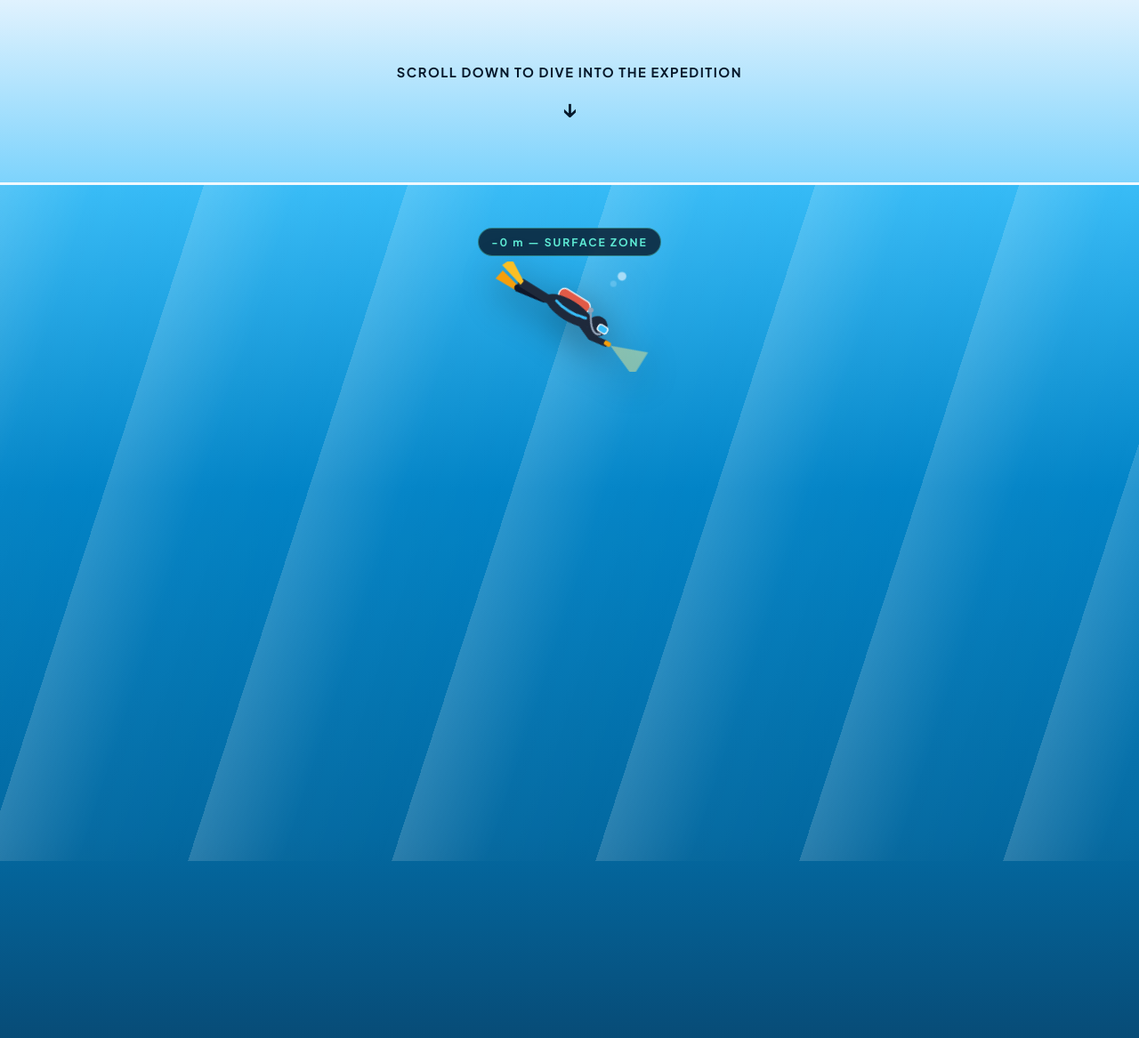
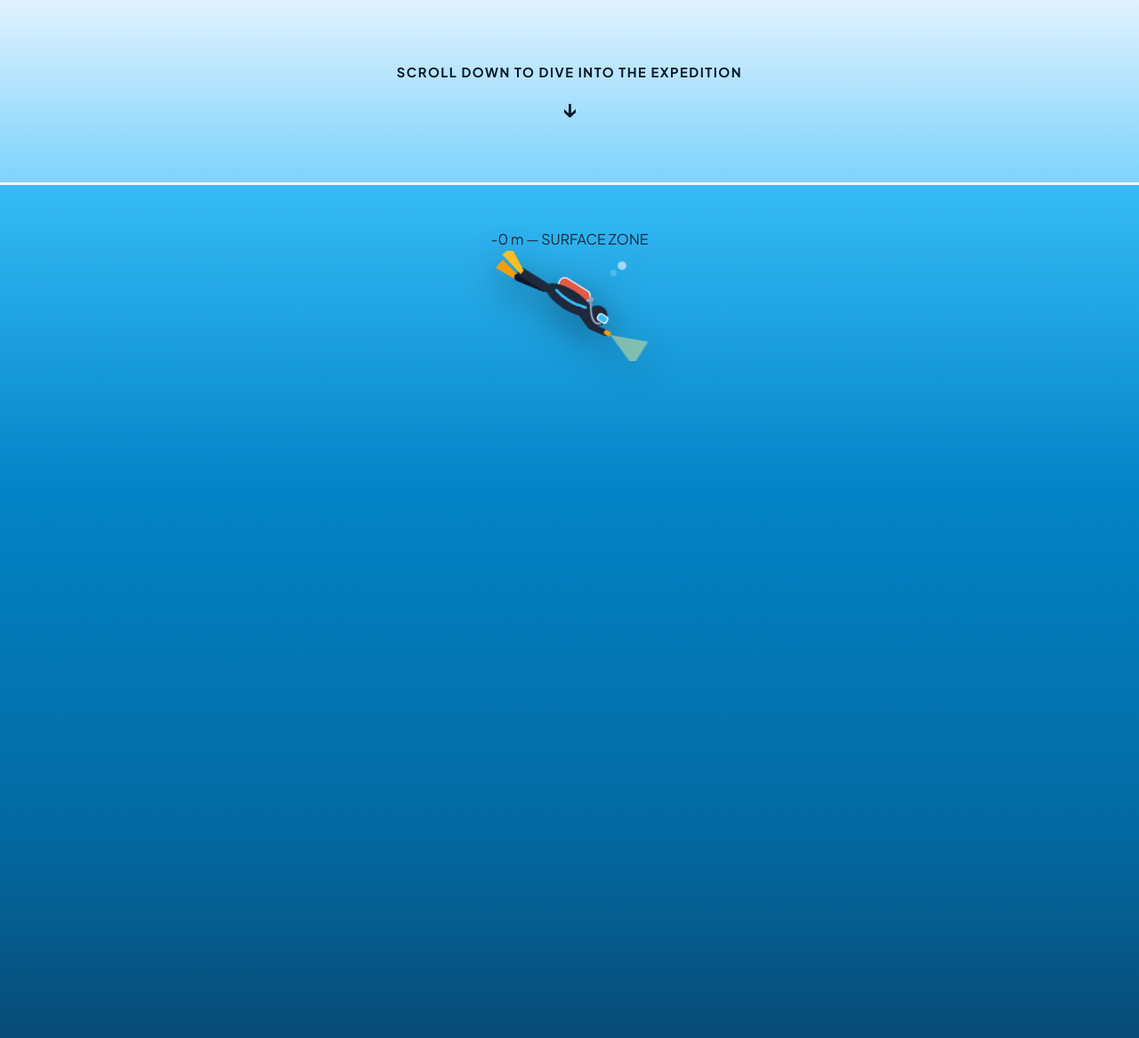
Before and after one commit to ThelmaGayCortijo/Tara-Pacific, a Flask app: page / in a window 1280 px wide. Shown: the top 1167 px of the page at 89% size. Run offline with Flask 3, Linux system fonts and the light colour scheme; some web fonts are replaced.

Commit message:
changement animation intro

```diff
--- a/static/style.css
+++ b/static/style.css
@@ -1397,22 +1397,6 @@ h1, h2, h3 {
     100% { transform: translateY(8px); }
 }
 
-/* Rayons lumineux sous la surface */
-.underwater-rays {
-    position: absolute;
-    top: 26vh;
-    left: 0;
-    width: 100%;
-    height: 95vh;
-    background: repeating-linear-gradient(
-        108deg,
-        rgba(255, 255, 255, 0.16) 0%,
-        rgba(255, 255, 255, 0.02) 7%,
-        transparent 15%
-    );
-    pointer-events: none;
-}
-
 /* Le plongeur reste "sticky" au milieu de l'écran pendant qu'on scrolle vers le bas */
 .scrolling-diver-sticky {
     position: sticky;
@@ -1457,17 +1441,24 @@ h1, h2, h3 {
     100% { transform: translateY(-20px); opacity: 0; }
 }
 
-.diver-depth-tag {
-    font-size: 0.76rem;
-    font-weight: 700;
-    letter-spacing: 2px;
-    color: #5eead4;
-    background: rgba(7, 25, 43, 0.82);
-    border: 1px solid rgba(94, 234, 212, 0.4);
-    padding: 5px 14px;
+diver-depth-tag {
+    font-size: 0.62rem;
+    font-weight: 700;
+    letter-spacing: 1.4px;
+    color: #a0dedf;
+    background: rgba(7, 25, 43, 0.78);
+    border: 1px solid rgba(94, 234, 212, 0.35);
+    padding: 3px 9px;          /* Boîte beaucoup plus fine et compacte */
     border-radius: 999px;
-    margin-bottom: 6px;
+    margin-bottom: 4px;
     backdrop-filter: blur(4px);
+    transition: opacity 0.25s ease, transform 0.25s ease; /* Fondu fluide */
+}
+
+/* Classe ajoutée automatiquement quand le plongeur touche le titre */
+.diver-depth-tag.hide-tag {
+    opacity: 0;
+    transform: translateY(-6px) scale(0.9);
 }
 
 /* Titre "TARA PACIFIC EXPEDITION" au fond de la zone de scroll */
--- a/templates/index.html
+++ b/templates/index.html
@@ -26,9 +26,6 @@
                 <div class="scroll-arrow">&darr;</div>
             </div>
         </div>
-
-        <!-- Rayons de soleil sous la surface -->
-        <div class="underwater-rays"></div>
 
         <!-- Petit plongeur qui suit le scroll vers le bas -->
         <div class="scrolling-diver-sticky" id="scrolling-diver">
@@ -1481,11 +1478,12 @@
 
         window.addEventListener('DOMContentLoaded', runAnalysis);
 
-    // --- 5. ANIMATION DE PLONGÉE CONTRÔLÉE PAR LE SCROLL ---
+// --- 5. ANIMATION DE PLONGÉE CONTRÔLÉE PAR LE SCROLL ---
         window.addEventListener('scroll', () => {
             const diveSection = document.getElementById('scroll-dive-section');
             const diverEl = document.getElementById('scrolling-diver');
             const depthValEl = document.getElementById('scroll-depth-val');
+            const titleBox = document.getElementById('abyss-title-box');
             const navDiver = document.getElementById('navbar-diver');
             const brandDot = document.getElementById('brand-dot-default');
             const promptEl = document.getElementById('scroll-prompt');
@@ -1507,14 +1505,25 @@
                 if (depthMeters < 15) depthValEl.textContent = `-${depthMeters} m — SURFACE ZONE`;
                 else if (depthMeters < 120) depthValEl.textContent = `-${depthMeters} m — EUPHOTIC ZONE`;
                 else depthValEl.textContent = `-${depthMeters} m — DEEP OBSERVATORY`;
+
+                // Fait disparaître UNIQUEMENT l'étiquette dès que le plongeur touche le titre "TARA PACIFIC EXPEDITION"
+                if (titleBox) {
+                    const diverRect = diverEl.getBoundingClientRect();
+                    const titleRect = titleBox.getBoundingClientRect();
+                    if (diverRect.bottom >= titleRect.top - 15) {
+                        depthValEl.classList.add('hide-tag');
+                    } else {
+                        depthValEl.classList.remove('hide-tag');
+                    }
+                }
             }
 
             // Petit mouvement latéral de nage au fil du scroll
             const swimWave = Math.sin(progress * Math.PI * 4) * 18;
             diverEl.style.transform = `translateX(${swimWave}px)`;
 
-            // Quand on arrive en bas de la plongée (début du site), le plongeur se loge dans la barre du haut
-            if (scrollY >= diveSection.offsetHeight - 120) {
+            // Le plongeur reste visible sur le titre, et ne disparaît que tout en bas pour entrer dans la barre .topbar
+            if (scrollY >= diveSection.offsetHeight - 80) {
                 diverEl.style.opacity = '0';
                 if (navDiver) navDiver.classList.add('docked');
                 if (brandDot) brandDot.classList.add('hidden-dot');
@@ -1524,6 +1533,7 @@
                 if (brandDot) brandDot.classList.remove('hidden-dot');
             }
         });
+
     </script>
 </body>
 </html>
```
